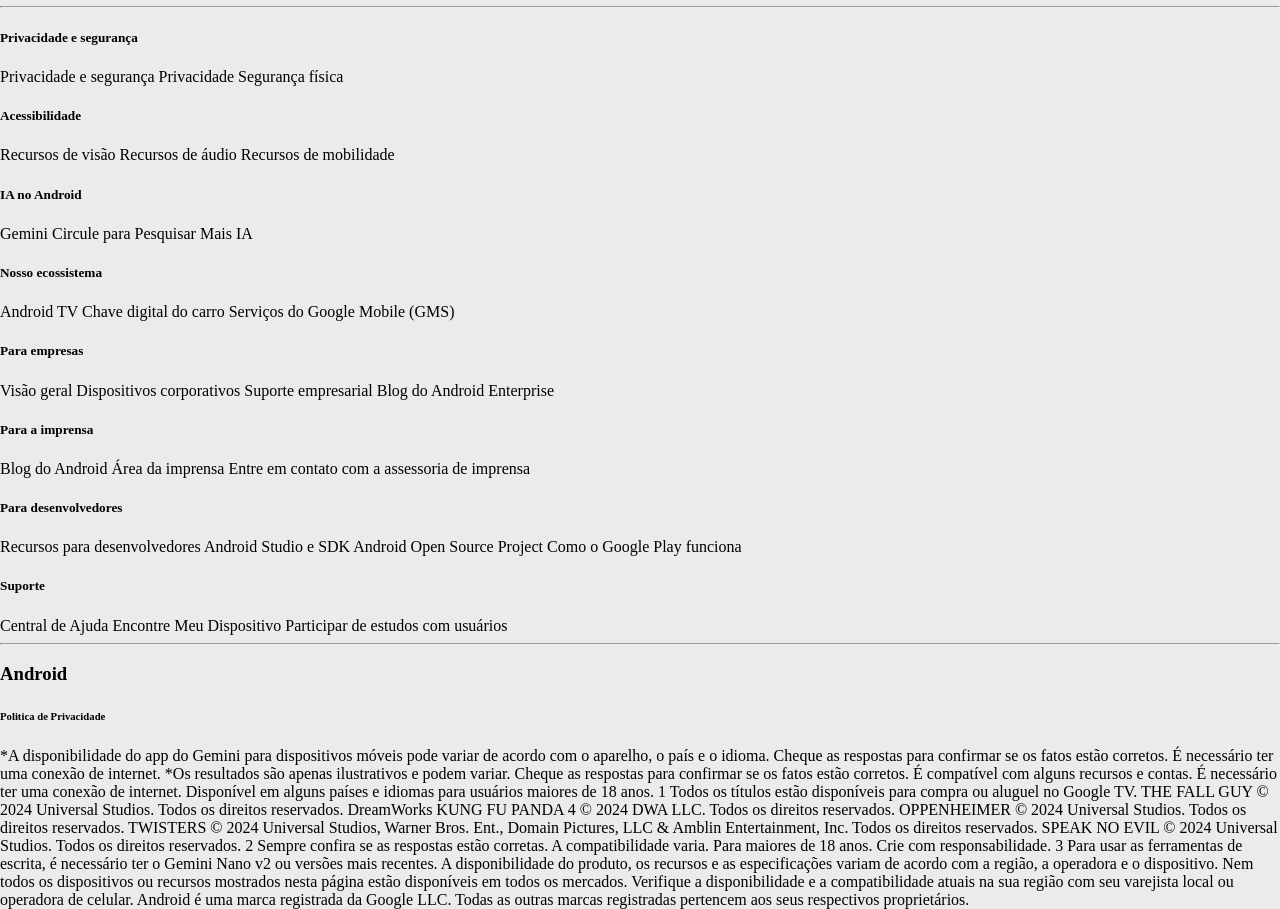
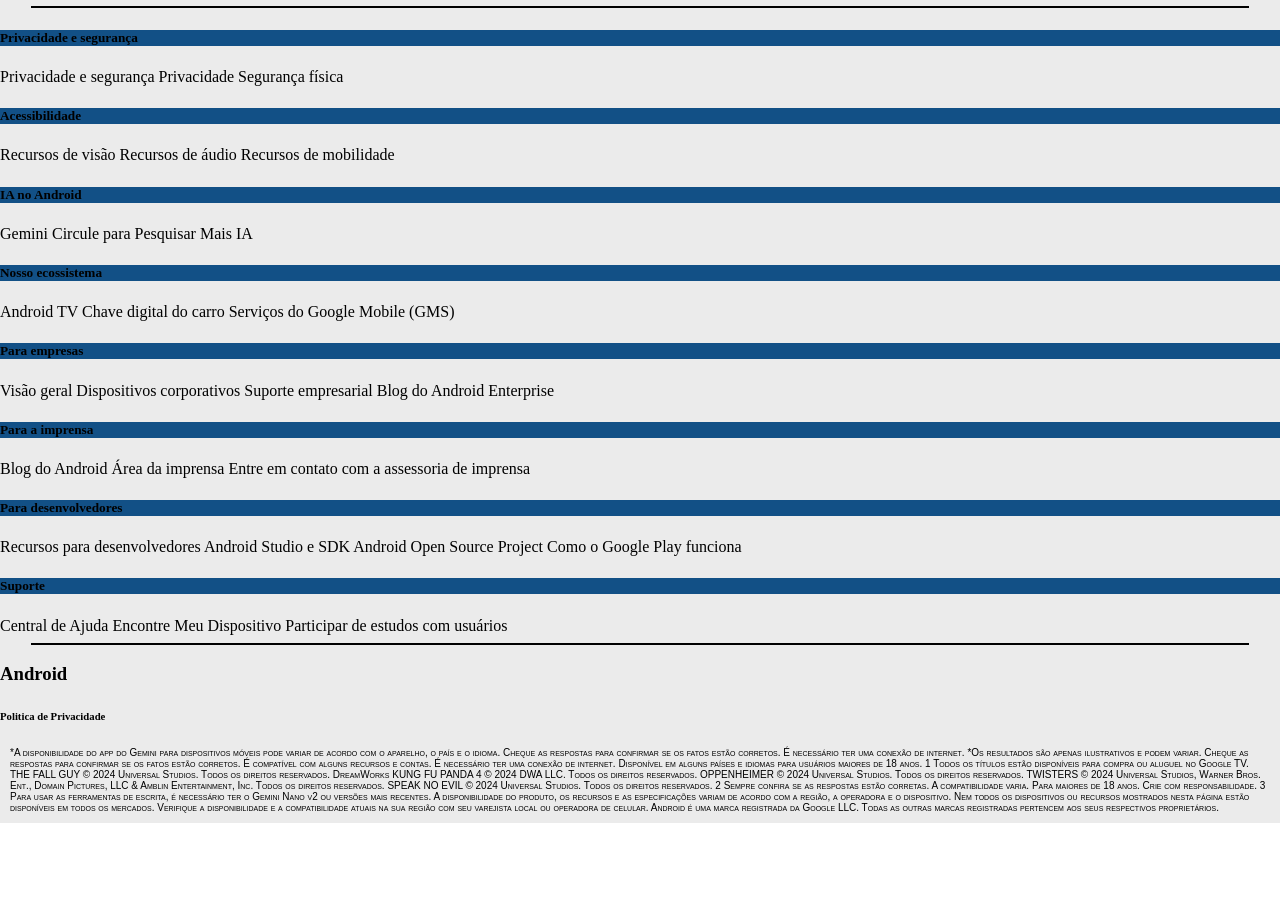
Before and after one commit to davizeroaca/android, a plain HTML site: page página de contatos.html in a window 1280 px wide. Shown: the part 758-1667 px from the top of the page. After the commit the page ends 1581 px from the top, so only its background shows below. Drawn offline with Linux system fonts and the light colour scheme.

Commit message:
Version 1.2.4
Put a div and span in the pag of contacts

```diff
--- a/página de contatos.html
+++ b/página de contatos.html
@@ -46,55 +46,78 @@
     <a href="https:/x.com/android/" target="_blank"
     rel="noopener noreferrer">x</a>
 
-    <hr>
+    <hr class="linhadebaixo">
 
+    <div class="blocos">
         <h5>Privacidade e segurança</h5>
         Privacidade e segurança
         Privacidade
         Segurança física
+    </div>
+
+    <div class="blocos">
         <h5>Acessibilidade</h5>
         Recursos de visão
         Recursos de áudio
         Recursos de mobilidade
+    </div>
+
+    <div class="blocos">
         <h5>IA no Android</h5>
         Gemini
         Circule para Pesquisar
         Mais IA
+    </div>
+
+    <div class="blocos">
         <h5>Nosso ecossistema</h5>
         Android TV
         Chave digital do carro
         Serviços do Google Mobile (GMS)
+    </div>
+
+    <div class="blocos">
         <h5>Para empresas</h5>
         Visão geral
         Dispositivos corporativos
         Suporte empresarial
         Blog do Android Enterprise
+    </div>
+
+    <div class="blocos">
         <h5>Para a imprensa</h5>
         Blog do Android
         Área da imprensa
         Entre em contato com a assessoria de imprensa
+    </div>
+
+    <div class="blocos">
         <h5>Para desenvolvedores</h5>
         Recursos para desenvolvedores
         Android Studio e SDK
         Android Open Source Project
         Como o Google Play funciona
+    </div>
+    <div class="blocos">
         <h5>Suporte</h5>
         Central de Ajuda
         Encontre Meu Dispositivo
         Participar de estudos com usuários
+    </div>
 
-    <hr>
+    <hr class="linhadebaixo">
 
         <h3>Android</h5>
         <h6>Politica de Privacidade</h6>
+    <span id="inf">
         *A disponibilidade do app do Gemini para dispositivos móveis pode variar de acordo com o aparelho, o país e o idioma. Cheque as respostas para confirmar se os fatos estão corretos. É necessário ter uma conexão de internet.
         *Os resultados são apenas ilustrativos e podem variar. Cheque as respostas para confirmar se os fatos estão corretos. É compatível com alguns recursos e contas. É necessário ter uma conexão de internet. Disponível em alguns países e idiomas para usuários maiores de 18 anos.
         1 Todos os títulos estão disponíveis para compra ou aluguel no Google TV. THE FALL GUY © 2024 Universal Studios. Todos os direitos reservados. DreamWorks KUNG FU PANDA 4 © 2024 DWA LLC. Todos os direitos reservados. OPPENHEIMER © 2024 Universal Studios. Todos os direitos reservados. TWISTERS © 2024 Universal Studios, Warner Bros. Ent., Domain Pictures, LLC & Amblin Entertainment, Inc. Todos os direitos reservados. SPEAK NO EVIL © 2024 Universal Studios. Todos os direitos reservados.
         2 Sempre confira se as respostas estão corretas. A compatibilidade varia. Para maiores de 18 anos. Crie com responsabilidade.
         3 Para usar as ferramentas de escrita, é necessário ter o Gemini Nano v2 ou versões mais recentes.
-
         A disponibilidade do produto, os recursos e as especificações variam de acordo com a região, a operadora e o dispositivo. Nem todos os dispositivos ou recursos mostrados nesta página estão disponíveis em todos os mercados. Verifique a disponibilidade e a compatibilidade atuais na sua região com seu varejista local ou operadora de celular.
         Android é uma marca registrada da Google LLC. Todas as outras marcas registradas pertencem aos seus respectivos proprietários.
+    </span>
     </footer>
 
 </body>
--- a/style3.css
+++ b/style3.css
@@ -29,3 +29,22 @@ main {
 footer {
     background-color: rgb(235, 235, 235);
 }
+.linhadebaixo {
+    max-width: 95%;
+    border: 1px solid;
+}
+
+.blocos > h5 {
+    display: grid;
+    background-color: rgb(18, 80, 134);
+
+}
+
+#inf {
+    font-size: 10px;
+    font-family: Arial, Helvetica, sans-serif;
+    display: flex;
+    padding: 10px;
+    padding-top: 0px;
+    font-variant: small-caps;
+}
```
Also changed, not shown: 1 other file. Lines whose indentation alone changed are shown as unchanged.
